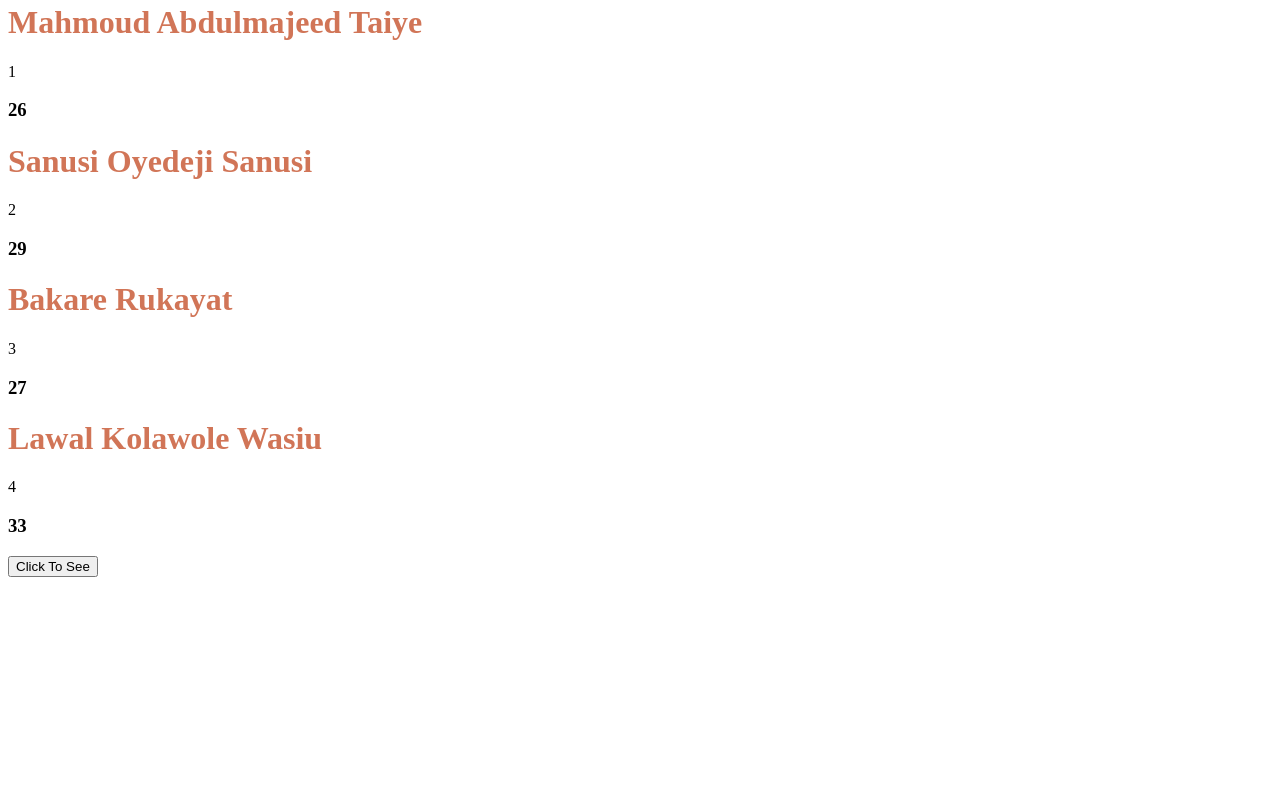
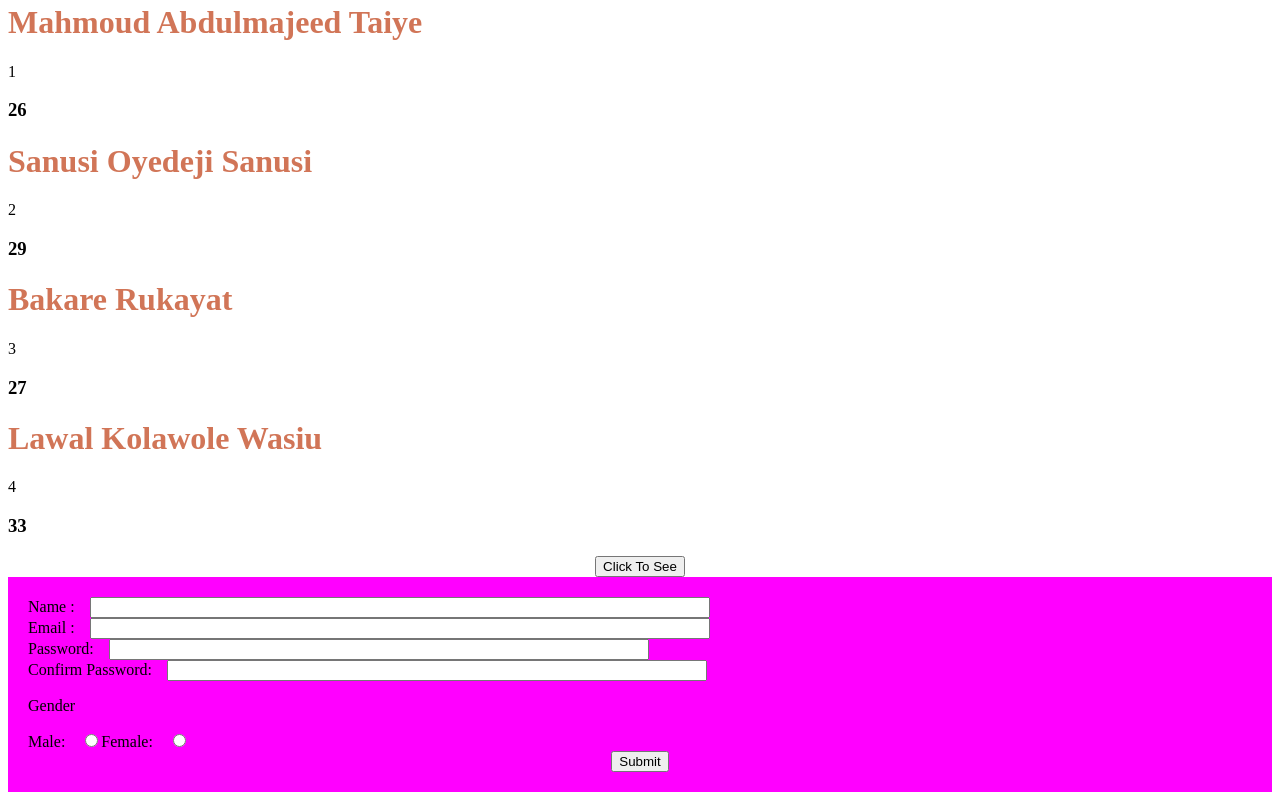
Before and after one commit to bamskydbest/React-Assignment, a React (Create React App) app: page / in a window 1280 px wide. Shown: the part 387-1187 px from the top of the page. Before the commit the page ends 972 px from the top, so only its background shows below. Built offline with nearby package versions, Linux system fonts and the light colour scheme.

Commit message:
Registration Form with react

```diff
--- /dev/null
+++ b/db.json
@@ -0,0 +1,19 @@
+{
+  "posts": [
+    {
+      "id": 1,
+      "title": "json-server",
+      "author": "typicode"
+    }
+  ],
+  "comments": [
+    {
+      "id": 1,
+      "body": "some comment",
+      "postId": 1
+    }
+  ],
+  "profile": {
+    "name": "typicode"
+  }
+}
--- a/package.json
+++ b/package.json
@@ -3,6 +3,7 @@
   "version": "0.1.0",
   "private": true,
   "dependencies": {
+    "axios": "^1.7.9",
     "cra-template": "1.2.0",
     "react": "^18.0.0",
     "react-dom": "^18.0.0",
--- a/src/App.css
+++ b/src/App.css
@@ -14,3 +14,27 @@ h1 {
 .error {
   color: #f00;
 }
+
+form {
+  background-color: #f0f;
+  padding: 20px;
+}
+input[type="text"] {
+  width: 50%;
+}
+input[type="email"] {
+  width: 50%;
+}
+input[type="password"] {
+  width: 43.5%;
+}
+label {
+  margin-right: 15px;
+}
+.radio {
+  margin: auto;
+}
+button {
+  display: block;
+  margin: auto;
+}
--- a/src/App.js
+++ b/src/App.js
@@ -3,6 +3,7 @@ import "./App.css";
 import StatusMessage from "./components/StatusMessage";
 import StudentsList from "./components/StudentsList";
 import UserList from "./components/UserList";
+import RegistrationForm from "./components/RegistrationForm";
 
 function App() {
   // Data Types
@@ -153,6 +154,7 @@ function App() {
       <StudentsList />
       <StatusMessage status={status} />
       <UserList userList={disappear} setDisappear={setDisappear} />
+      <RegistrationForm />
     </div>
   );
 }
--- /dev/null
+++ b/src/components/RegistrationForm.jsx
@@ -0,0 +1,134 @@
+import axios from "axios";
+import React, { useState } from "react";
+
+const RegistrationForm = () => {
+  const [name, setName] = useState("");
+  const [email, setEmail] = useState("");
+  const [password, setPassword] = useState("");
+  const [confirmpassword, setConfirmPassword] = useState("");
+  const [gender, setGender] = useState("");
+  const [loading, setLoading] = useState(false);
+
+  const handleClick = async (e) => {
+    // alert("You are about to submit your form!");
+    e.preventDefault();
+    setLoading(true);
+
+    if (!name || !email || !password || !confirmpassword || !gender) {
+      alert("All fields must be filled before submission!");
+      return;
+    }
+    if (password !== confirmpassword) {
+      alert("Password Must Match with Confirm Password");
+      return;
+    }
+
+    const formData = {
+      name: name,
+      email: email,
+      password: password,
+      gender: gender,
+    };
+
+    try {
+      const response = await axios.post(
+        "http://localhost:3000/students",
+        formData
+      );
+      setLoading(false);
+      setName("");
+      setEmail("");
+      setGender("");
+      setPassword("");
+      setConfirmPassword("");
+      alert("Registration with axios is successful");
+    } catch (error) {
+      console.error(error);
+      setLoading(false);
+      setName("");
+      setEmail("");
+      setGender("");
+      setPassword("");
+      setConfirmPassword("");
+      alert("Error in form submission");
+    }
+  };
+  return (
+    <div>
+      <form onSubmit={handleClick}>
+        <div>
+          <label htmlFor="name">Name :</label>
+          <input
+            type="text"
+            id="name"
+            value={name}
+            required
+            onChange={(e) => setName(e.target.value)}
+          />
+        </div>
+        <div>
+          <label htmlFor="email">Email :</label>
+          <input
+            type="email"
+            id="email"
+            value={email}
+            required
+            onChange={(e) => setEmail(e.target.value)}
+          />
+        </div>
+
+        <div>
+          <label htmlFor="password">Password:</label>
+          <input
+            type="password"
+            id="password"
+            value={password}
+            required
+            onChange={(e) => setPassword(e.target.value)}
+          />
+        </div>
+
+        <div>
+          <label htmlFor="confirmpassword">Confirm Password:</label>
+          <input
+            type="password"
+            id="confirmpassword"
+            value={confirmpassword}
+            required
+            onChange={(e) => setConfirmPassword(e.target.value)}
+          />
+        </div>
+        <div>
+          <p>Gender</p>
+          <div className="radio">
+            <label htmlFor="male">Male:</label>
+            <input
+              type="radio"
+              name="gender"
+              id="male"
+              value="male"
+              checked={gender === "male"}
+              required
+              onChange={(e) => setGender(e.target.value)}
+            />
+
+            <label htmlFor="female">Female:</label>
+            <input
+              type="radio"
+              name="gender"
+              id="female"
+              value="female"
+              checked={gender === "female"}
+              required
+              onChange={(e) => setGender(e.target.value)}
+            />
+          </div>
+        </div>
+
+        <button type="submit">{loading ? "Submitting" : "Submit"}</button>
+      </form>
+    </div>
+  );
+};
+
+export default RegistrationForm;
```
Also changed, not shown: data/db.json (added, +39 -0 lines), 1 other file (tests, documents, lock files or other folders).
